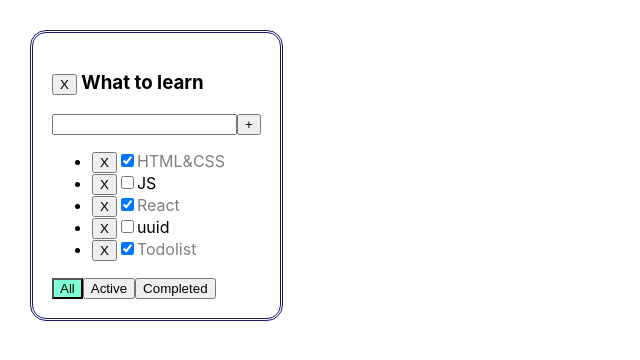
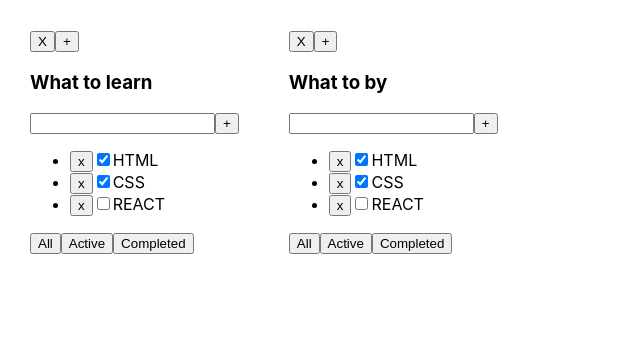
Before and after one commit to Paul-Bel/TodoListForLearning, a React (Create React App) app: page / in a window 1280 px wide. Shown: the top 360 px of the page, without its empty margins (0-640 px from the left). Built offline with nearby package versions, Linux system fonts and the light colour scheme.

Commit message:
add new functions

```diff
--- a/src/App.tsx
+++ b/src/App.tsx
@@ -1,57 +1,117 @@
 import React, {useState} from 'react';
 import './App.css';
-import {Todolist} from "./Todolist";
+import TodoList from "./Todolist";
 import {v1} from "uuid";
 
+// Create
+// Read
+// Update
+// Delete
+// CRUD
+export type TaskType = {
+    id: string
+    title: string
+    isDone: boolean
+}
+export type FilterValuesType = "all" | "active" | "completed"
+
+type TodoListType = {
+    id: string
+    title: string
+    filter: FilterValuesType
+}
+type TaskStateType = {
+    [key: string]: TaskType[]
+}
 
 function App() {
-    const [OwntitleList, setTitleList] = useState([
-        {id: v1(), title: "HTML&CSS", isDone: true},
-        {id: v1(), title: "JS", isDone: false},
-        {id: v1(), title: "React", isDone: true},
-        {id: v1(), title: "uuid", isDone: false},
-        {id: v1(), title: "Todolist", isDone: true},
+    const todoListID_1 = v1()
+    const todoListID_2 = v1()
+
+    const [todoList, setTodoList] = useState<Array<TodoListType>>([
+        {id: todoListID_1, title: "What to learn", filter: 'all'},
+        {id: todoListID_2, title: "What to by", filter: 'all'},
     ])
+    const [tasks, setTasks] = useState<TaskStateType>({
+        [todoListID_1]: [
+            {id: v1(), title: "HTML", isDone: true},
+            {id: v1(), title: "CSS", isDone: true},
+            {id: v1(), title: "REACT", isDone: false},
+        ],
+        [todoListID_2]: [
+            {id: v1(), title: "HTML", isDone: true},
+            {id: v1(), title: "CSS", isDone: true},
+            {id: v1(), title: "REACT", isDone: false},
+        ]
+    })
 
-    const addTask = (event: string) => {
-        let newT = {id: v1(), title: event, isDone: false}
-        let title = [newT, ...titleList]
-        setTitleList(title)
+    //BLL:
+    const changeFilter = (filter: FilterValuesType, todoListID: string) => {
+        const filt = todoList.map(m => m.id === todoListID ? {...m, filter} : m)
+        setTodoList(filt)
     }
-    const deleteTask = (id: string) => {
-        setTitleList(titleList.filter(f => f.id != id))
-
+    const removeTask = (taskID: string, todoListID: string) => {
+        const copy = {...tasks}
+        copy[todoListID] = tasks[todoListID].filter(f => f.id !== taskID)
+        setTasks(copy)
     }
-    const onClickChange = (id: string, e: boolean) => {
-        setTitleList(titleList.map(m => m.id === id ? {...m, isDone: e} : m))
+    const addTask = (newTaskTitle: string, todoListID: string) => {
+        const newTask: TaskType = {
+            id: v1(),
+            title: newTaskTitle,
+            isDone: false
+        }
+        const copy = {...tasks}
+        copy[todoListID] = [newTask, ...tasks[todoListID]]
+        setTasks(copy)
     }
-    const [filter, setFilter] = useState('All')
-
-
-    let titleList = OwntitleList
-    // const [title, setTatle] = useState('All')
-
-    if (filter === 'Completed') {
-        titleList = OwntitleList.filter(m => m.isDone === false)
+    const changeTaskStatus = (taskID: string, isDone: boolean, todoListID: string) => {
+        const copyTasks = {...tasks}
+        copyTasks[todoListID] = tasks[todoListID].map(m => m.id === taskID ? {...m, isDone} : m)
+        setTasks(copyTasks)
     }
-    if (filter === 'Active') {
-        titleList = OwntitleList.filter(m => m.isDone === true)
+    const removeTotoList = (todoListID: string) => {
+        setTodoList(todoList.filter(f => f.id !== todoListID))
     }
-    if (filter === 'All') {
-        titleList = OwntitleList
+    const addTodo = () => {
+        const ID = v1()
+        const newTD: TodoListType = {id: ID, title: "New TD", filter: 'all'}
+        setTodoList([...todoList, newTD])
+        setTasks( {...tasks, [newTD.id]: []})
     }
 
 
+    const todolistComponents = todoList.map( m => {
 
+        let tasksForRender = tasks[m.id]
+        if (m.filter === "active") {
+            tasksForRender = tasksForRender.filter(t => !t.isDone)
+        }
+        if (m.filter === "completed") {
+            tasksForRender = tasksForRender.filter(t => t.isDone)
+        }
+        return (
+            <TodoList
+                key={m.id}
+                id={m.id}
+                title={m.title}
+                tasks={tasksForRender}
+                filter={m.filter}
+                addTask={addTask}
+                removeTask={removeTask}
+                changeFilter={changeFilter}
+                changeTaskStatus={changeTaskStatus}
+                removeTotoList={removeTotoList}
+                addTodo={addTodo}
+            />
+        )
+    })
+
+    //UI:
     return (
-        <Todolist
-            titleList={titleList}
-            addTask={addTask}
-            deleteTask={deleteTask}
-            onClickChange={onClickChange}
-            setFilter={setFilter}
-            filter={filter}
-        />
+        <div className="App">
+            {todolistComponents}
+        </div>
     );
 }
 
--- a/src/Todolist.tsx
+++ b/src/Todolist.tsx
@@ -1,79 +1,98 @@
-import React, {useState} from "react";
-import './App.css'
-import {KeyboardEvent} from "react";
-import s from './Todolist.module.css'
+import React, {ChangeEvent, KeyboardEvent, useState} from 'react';
+import {FilterValuesType, TaskType} from "./App";
 
-type TitleType = {
-    id: string,
-    title: string,
-    isDone: boolean,
-}
-type PropsTypeTD = {
-    titleList: Array<TitleType>,
-    addTask: (Event: string) => void
-    deleteTask: (id: string) => void
-    onClickChange: (id: string, e: boolean) => void
-    setFilter: (info: string) => void
-    filter: string
+type PropsType = {
+    id: string
+    title: string
+    tasks: Array<TaskType>
+    removeTask: (taskID: string, todoListID: string) => void
+    changeFilter: (filter: FilterValuesType, todoListID: string) => void
+    addTask: (title: string, todoListID: string) => void
+    filter: FilterValuesType
+    changeTaskStatus: (taskID: string, isDone: boolean, todoListID: string) => void
+    removeTotoList: (todoListID: string) => void
+    addTodo: ()=> void
 }
 
-export function Todolist(props: PropsTypeTD) {
+function TodoList(props: PropsType) {
+    const [title, setTitle] = useState<string>("")
+    const [error, setError] = useState<boolean>(false)
 
-    const [Event, setEvent] = useState('')
-    const [error, setError] = useState<null | string>(null)
-    const onChangeButton = (value: string) => {
-        setEvent(value)
+    const addTask = () => {
+        const trimmedTitle = title.trim()
+        if(trimmedTitle){
+            props.addTask(trimmedTitle, props.id)
+        } else {
+            setError(true)
+        }
+        setTitle("")
     }
-
-    const onKey = (e: KeyboardEvent<HTMLInputElement>) => {
-        setError(null)
-        if (e.charCode === 13) {
-            onButtunAdd(Event);
+    const changeTitle = (e: ChangeEvent<HTMLInputElement>) => {
+        setTitle(e.currentTarget.value)
+        setError(false)
+    }
+    const onKeyPressAddTask = (e: KeyboardEvent<HTMLInputElement>) => {
+        if(e.key === "Enter"){
+            addTask();
         }
     }
-    const onButtunAdd = (Event: string) => {
-        if (Event.trim() === "" ) {return setError("Where name?")}
-        else {}
-            props.addTask(Event.trim());
-            setEvent('')
-            }
+    const setAllFilterValue = () =>props.changeFilter("all", props.id)
+    const setActiveFilterValue = () =>props.changeFilter("active", props.id)
+    const setCompletedFilterValue = () =>props.changeFilter("completed", props.id)
+    const getBtnClass = (filter: FilterValuesType) => props.filter=== filter ? "active" : "" ;
 
-    return (
-        <div className="App">
-            <div className={s.border}>
-                <h3><button>X</button>   What to learn</h3>
-                <div>
-                    <input
-                        className={error ? s.errorMessage : ''}
-                        value={Event}
-                        onKeyPress={onKey}
-                        onChange={(e) => onChangeButton(e.currentTarget.value)}/>
-                    <button onClick={(e) => onButtunAdd(Event)}>+</button>
-                    {error ? <div className={s.errorMessage}>{error}</div> : ''}
-                </div>
-                <ul>
-                    {props.titleList.map(m => {
-                        return (<li key={m.id}>
-                            <button onClick={() => props.deleteTask(m.id)}>X</button>
-                            <input
-                                onChange={(e) => props.onClickChange(m.id, e.currentTarget.checked)}
-                                type="checkbox" checked={m.isDone}/>
-                            <span className={m.isDone === true ? s.isDone : '' }>{m.title}</span>
-                        </li>)
-                    })}
+    const tasksJSX = props.tasks.map(task => {
+        const getClasses = () => task.isDone ? "is-done": "" ;
+        const changeStatus = (e: ChangeEvent<HTMLInputElement>) =>
+            props.changeTaskStatus(task.id, e.currentTarget.checked, props.id)
+        const removeTask = () => props.removeTask(task.id, props.id)
+        return (
+            <li key={task.id} className={getClasses()}>
+                <button onClick={removeTask}>x</button>
+                <input
+                    type="checkbox"
+                    checked={task.isDone}
+                    onChange={changeStatus}
+                />
+                <span>{task.title}</span>
+            </li>
+        )
+    })
+    const errorClass = error ? "error" : "" ;
+    const errorMessage = <div style={{color: "red"}}>Title is required!</div>
 
-                </ul>
-                <div>
-
-                    <button className={(props.filter==='All') ? s.activeFilter : ''} onClick={() => props.setFilter('All')}>All</button>
-                    <button className={props.filter==='Active' ? s.activeFilter : ''}onClick={() => props.setFilter('Active')}>Active</button>
-                    <button className={(props.filter==='Completed') ? s.activeFilter : ''}onClick={() => props.setFilter('Completed')}>Completed</button>
-
-                </div>
+    return(
+        <div>
+            <button onClick={()=>props.removeTotoList(props.id)}>X</button>
+            <button onClick={props.addTodo}>+</button>
+            <h3>{props.title}
+            </h3>
+            <div>
+                <input
+                    value={title}
+                    onChange={changeTitle}
+                    onKeyPress={onKeyPressAddTask}
+                    className={errorClass}
+                />
+                <button onClick={addTask}>+</button>
+                {error && errorMessage}
+            </div>
+            <ul>
+                {tasksJSX}
+            </ul>
+            <div>
+                <button
+                    className={getBtnClass("all")}
+                    onClick={setAllFilterValue}>All</button>
+                <button
+                    className={getBtnClass("active")}
+                    onClick={setActiveFilterValue}>Active</button>
+                <button
+                    className={getBtnClass("completed")}
+                    onClick={setCompletedFilterValue}>Completed</button>
             </div>
         </div>
+    )
+}
 
-    );
-
-
-}
+export default TodoList;
```
